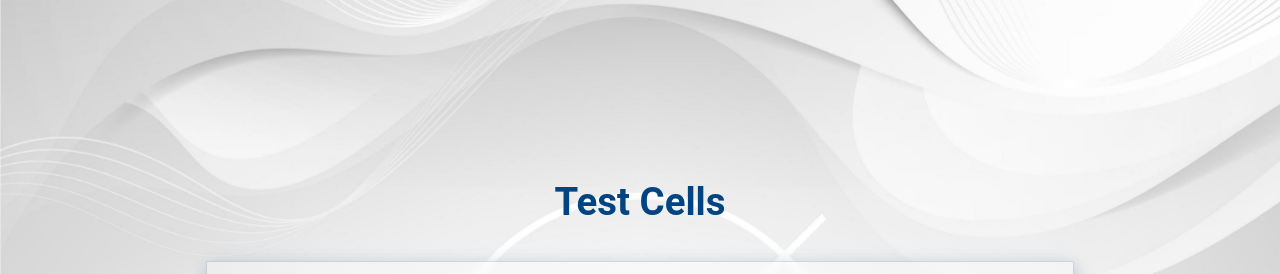
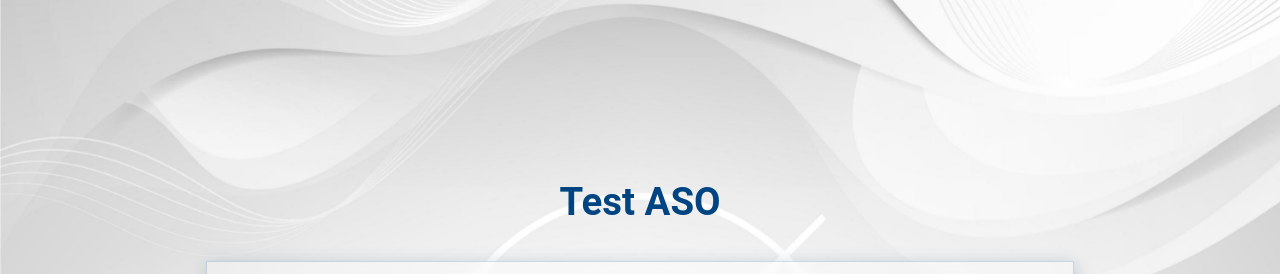
Before and after one commit to soyjuanjohernandez/test, a React (Vite) app: page / in a window 1280 px wide. Shown: the top 274 px of the page. Built offline with nearby package versions, Linux system fonts and the light colour scheme.

Commit message:
Add title proerty from db

```diff
--- a/db.json
+++ b/db.json
@@ -1,4 +1,5 @@
 {
+  "title": "ASO",
     "questions": [
       {
         "id": 1,
--- a/src/App.jsx
+++ b/src/App.jsx
@@ -294,7 +294,7 @@ function App() {
 
   return (
     <div className="App">
-      <h1>Test Cells</h1>
+      <h1>Test {Questions.title}</h1>
       <div className="question-container">
         <h3>{currentQuestion.question}</h3>
         {renderQuestionContent()}
```
